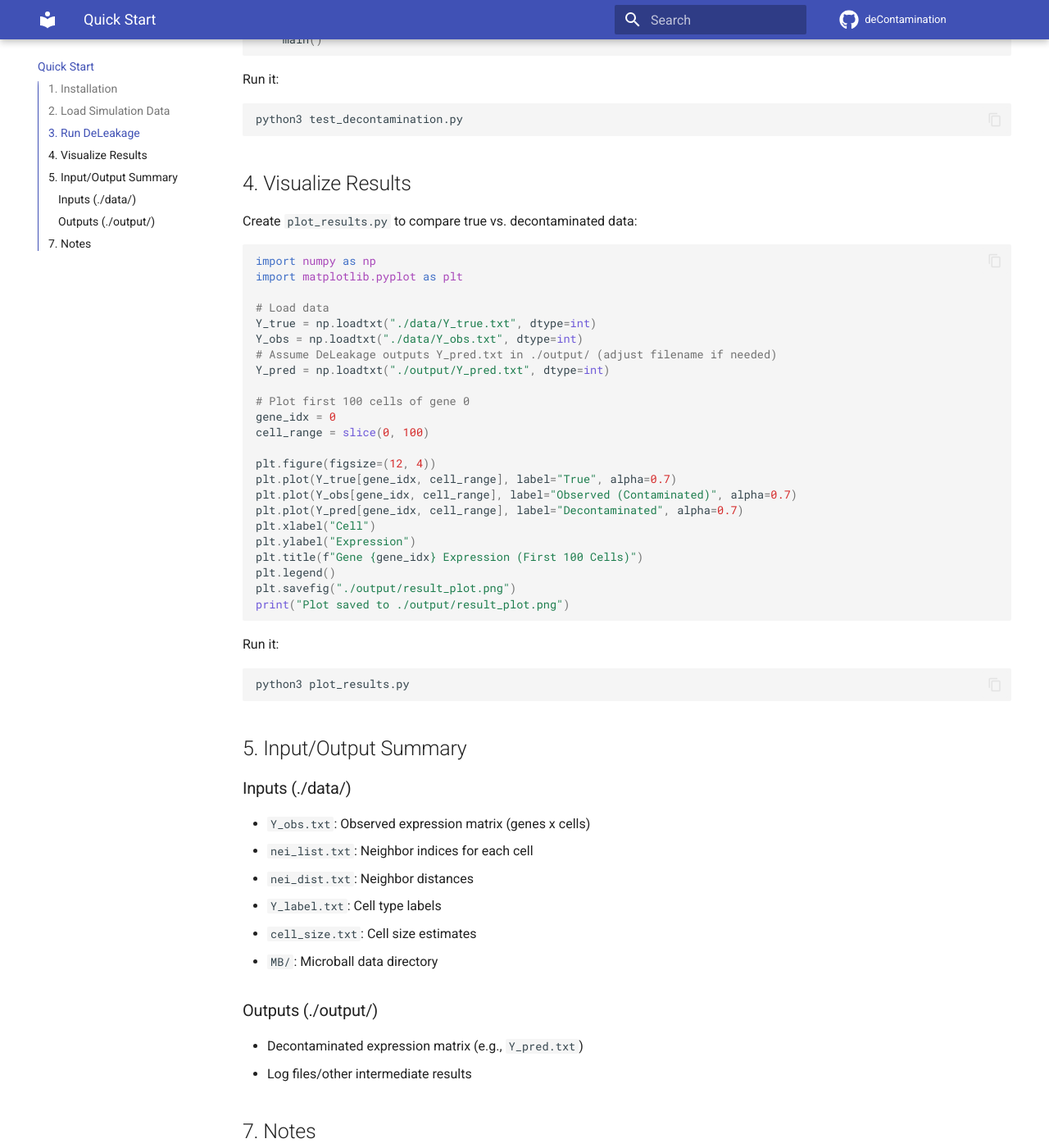
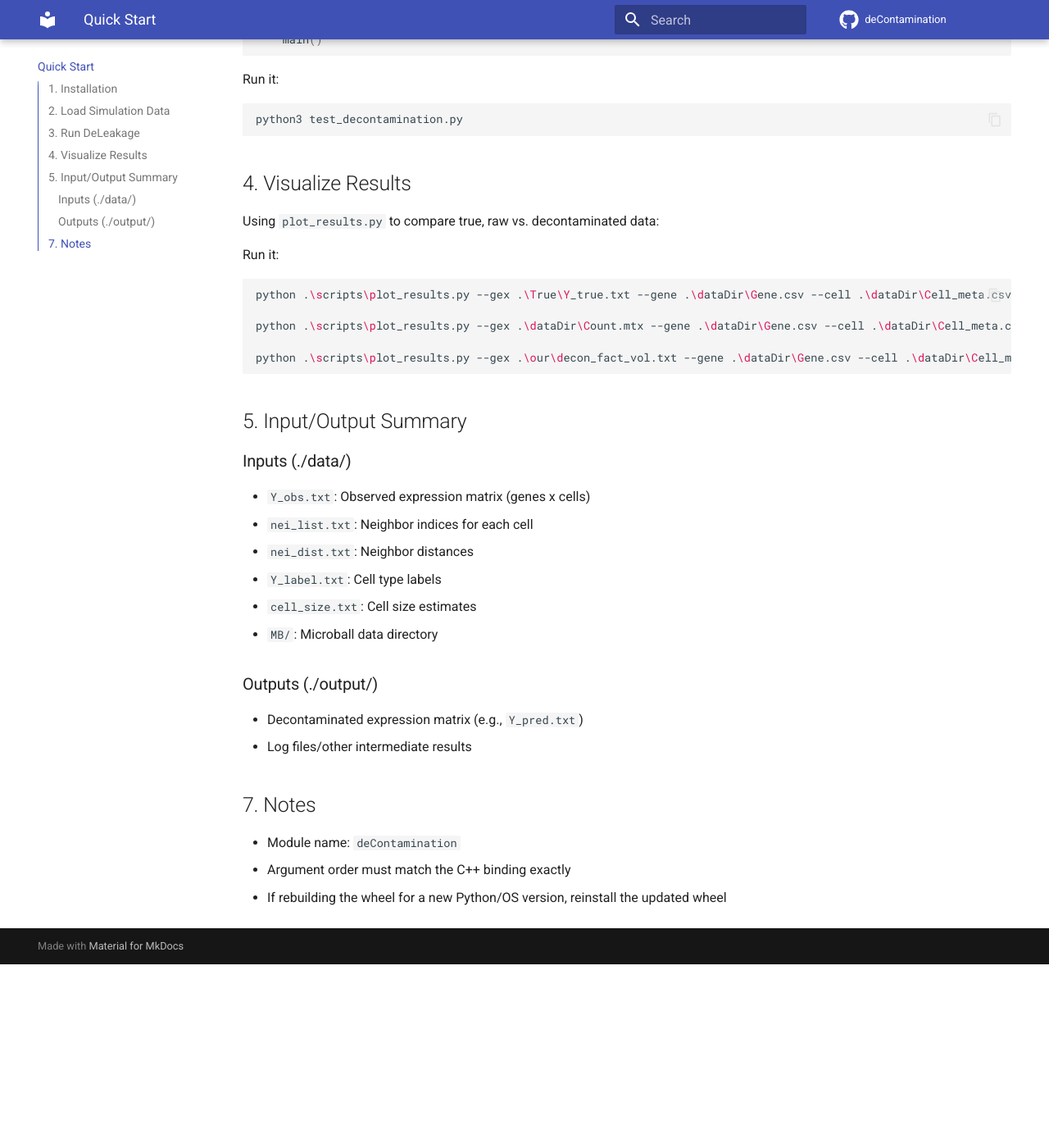
Before and after one commit to JasonLiDataSci/deContamination, an MkDocs documentation site: the page built from docs/quickstart.md, in a window 1280 px wide and 1400 px high, scrolled down 1940 px. Shown: the whole window at 82% size. Built offline with MkDocs 1.6.1 and Material for MkDocs 9.7.7, drawn with Linux system fonts in a browser that asks for light colours; comment, search, counter and statistics services are not loaded; after the commit the page ends 3116 px from its top, so only the background shows below that.

Commit message:
Update quickstart.md

````diff
--- a/docs/quickstart.md
+++ b/docs/quickstart.md
@@ -95,36 +95,16 @@ python3 test_decontamination.py
 
 
 ## 4. Visualize Results
-Create `plot_results.py` to compare true vs. decontaminated data:
-```python
-import numpy as np
-import matplotlib.pyplot as plt
-
-# Load data
-Y_true = np.loadtxt("./data/Y_true.txt", dtype=int)
-Y_obs = np.loadtxt("./data/Y_obs.txt", dtype=int)
-# Assume DeLeakage outputs Y_pred.txt in ./output/ (adjust filename if needed)
-Y_pred = np.loadtxt("./output/Y_pred.txt", dtype=int)
-
-# Plot first 100 cells of gene 0
-gene_idx = 0
-cell_range = slice(0, 100)
-
-plt.figure(figsize=(12, 4))
-plt.plot(Y_true[gene_idx, cell_range], label="True", alpha=0.7)
-plt.plot(Y_obs[gene_idx, cell_range], label="Observed (Contaminated)", alpha=0.7)
-plt.plot(Y_pred[gene_idx, cell_range], label="Decontaminated", alpha=0.7)
-plt.xlabel("Cell")
-plt.ylabel("Expression")
-plt.title(f"Gene {gene_idx} Expression (First 100 Cells)")
-plt.legend()
-plt.savefig("./output/result_plot.png")
-print("Plot saved to ./output/result_plot.png")
-```
+Using `plot_results.py` to compare true, raw vs. decontaminated data:
 
 Run it:
 ```bash
-python3 plot_results.py
+python .\scripts\plot_results.py --gex .\True\Y_true.txt --gene .\dataDir\Gene.csv --cell .\dataDir\Cell_meta.csv --marker .\dataDir\marker.json --output .\eval_True
+
+python .\scripts\plot_results.py --gex .\dataDir\Count.mtx --gene .\dataDir\Gene.csv --cell .\dataDir\Cell_meta.csv --marker .\dataDir\marker.json --output .\eval_Raw
+
+python .\scripts\plot_results.py --gex .\our\decon_fact_vol.txt --gene .\dataDir\Gene.csv --cell .\dataDir\Cell_meta.csv --marker .\dataDir\marker.json --output .\eval_our
+
 ```
 
 
````
